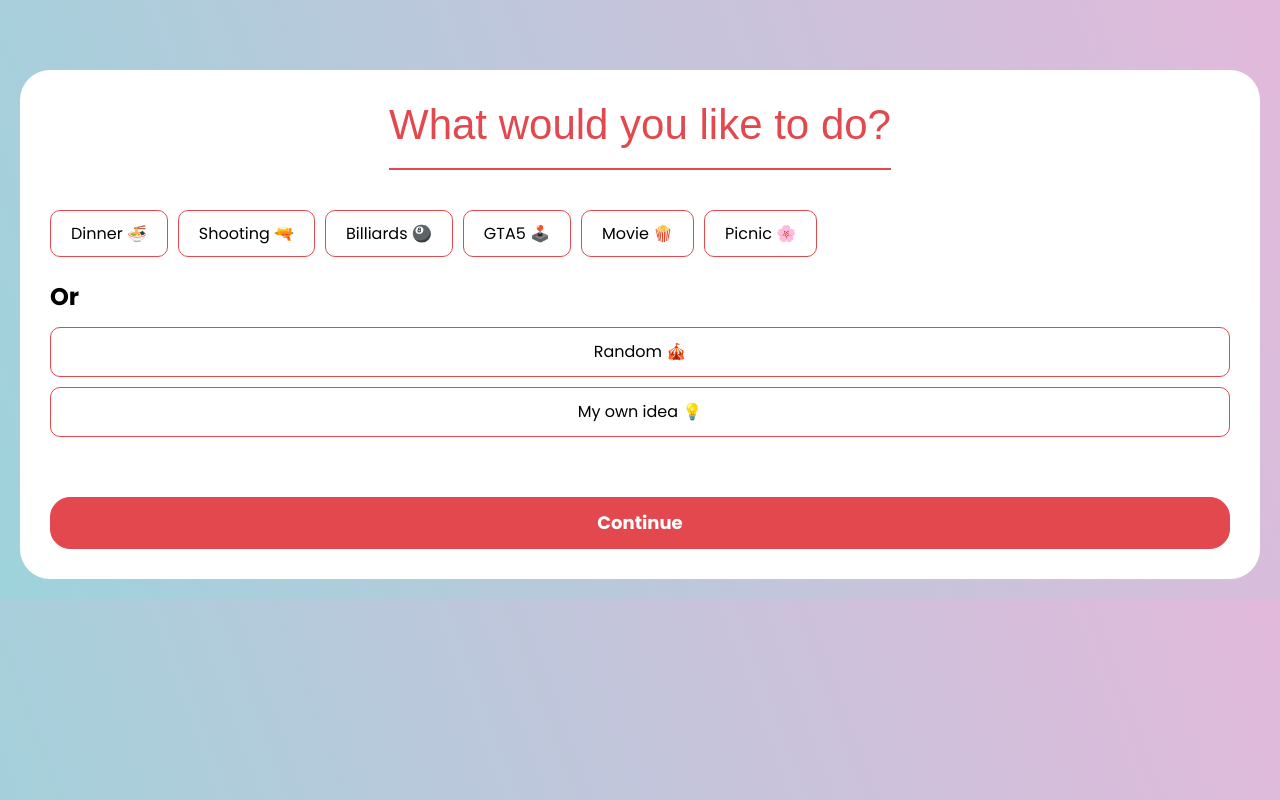
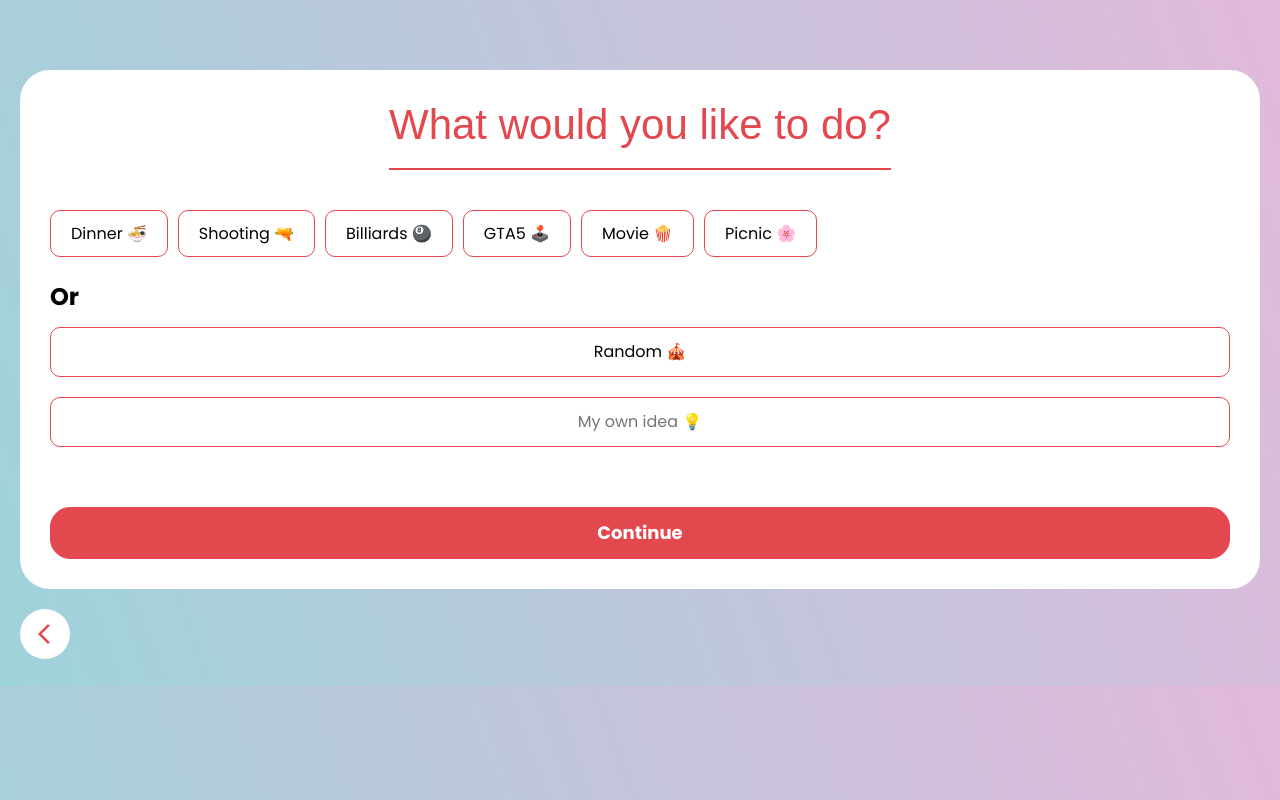
Before and after one commit to xiaonanpols21/date-picker, a Next.js app: page /form in a window 1280 px wide. Both pictures are taken after typing "2020-01-15", "10:30" into the empty fields and a click on the button "Continue". Built offline with nearby package versions, Linux system fonts and the light colour scheme; a web font is replaced by a local one.

Commit message:
bezig back btn

```diff
--- a/src/app/form/page.js
+++ b/src/app/form/page.js
@@ -26,11 +26,19 @@ export default function Form() {
     }
 
     //Steps
-    function handleSteps(e) {
+    function nextStep(e) {
         e.preventDefault();
 
         if (step < 2) {
             setStep(prev => prev + 1);
+        }
+    }
+
+    function prevStep(e) {
+        e.preventDefault();
+
+        if (step > 1) {
+            setStep(prev => prev - 1);
         }
     }
 
@@ -49,18 +57,18 @@ export default function Form() {
 
     return (
         <main className={styles.main}>
-            <form className={`wrapper`}>
+            <form  onSubmit={nextStep} className={`wrapper`}>
 
                 {step === 1 && (
                     <fieldset className={styles.date}>
                         <legend>Pick a date and time!</legend>
                         <label>
                             Date
-                            <input type="date" name="date" onChange={handleChange}/>
+                            <input type="date" name="date" onChange={handleChange} required/>
                         </label>
                         <label>
                             Time
-                            <input type="time" name="time" onChange={handleChange}/>
+                            <input type="time" name="time" onChange={handleChange} required/>
                         </label>
                     </fieldset>
                 )}
@@ -99,15 +107,18 @@ export default function Form() {
                         <fieldset className={`${styles.myOwn}`}>
                             <legend>Or</legend>
                             <button>Random 🎪</button>
-                            <button>My own idea 💡</button>
+
+                            <label>
+                                <input type="text" placeholder="My own idea 💡"/>
+                            </label>
                         </fieldset>
                     </>
                 )}
 
 
-                <button onClick={handleSteps} className={`button-1 ${styles.button1}`}>Continue</button>
+                <button className={`button-1 ${styles.button1}`}>Continue</button>
             </form>
-            {/* <button className="back-btn"></button> */}
+            <button className="back-btn" onClick={prevStep}></button>
         </main>
     )
 }
--- a/src/app/form/styles.module.scss
+++ b/src/app/form/styles.module.scss
@@ -55,7 +55,7 @@
         }
 
         .myOwn {
-            @include flex(column, 10px);
+            @include flex(column, 20px);
 
             legend {
                 @include f24;
@@ -76,6 +76,18 @@
                 width: 100%;
                 font-family: var(--font-poppins);
             }
+
+            label {
+                @include flex(column, 10px);
+            }
+
+            input[type='text'] {
+                @include tags;
+                @include f16;
+                width: 100%;
+                font-family: var(--font-poppins);
+                text-align: center;
+            }
         }
     }
 }
```
